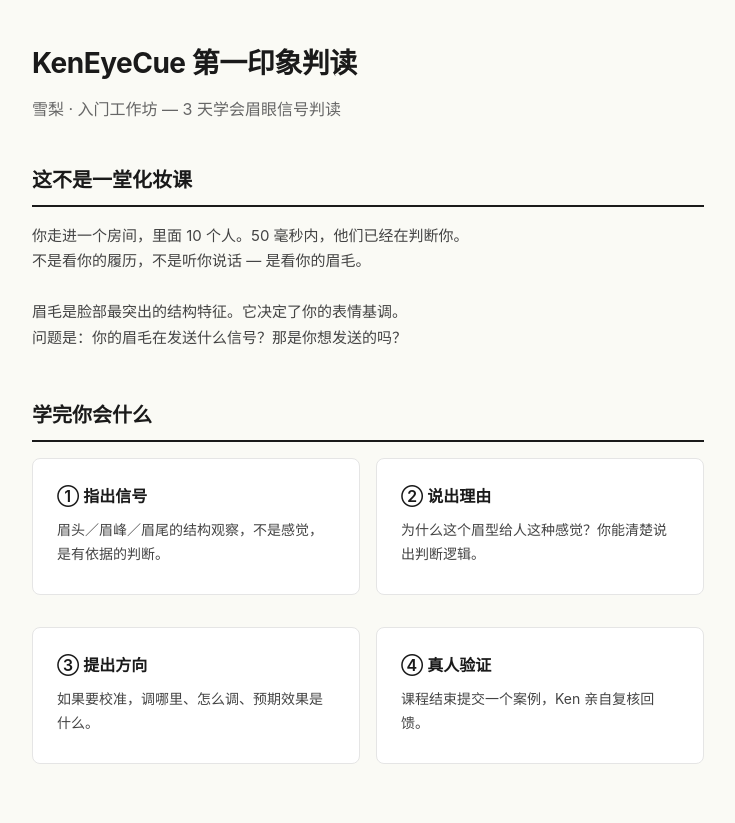
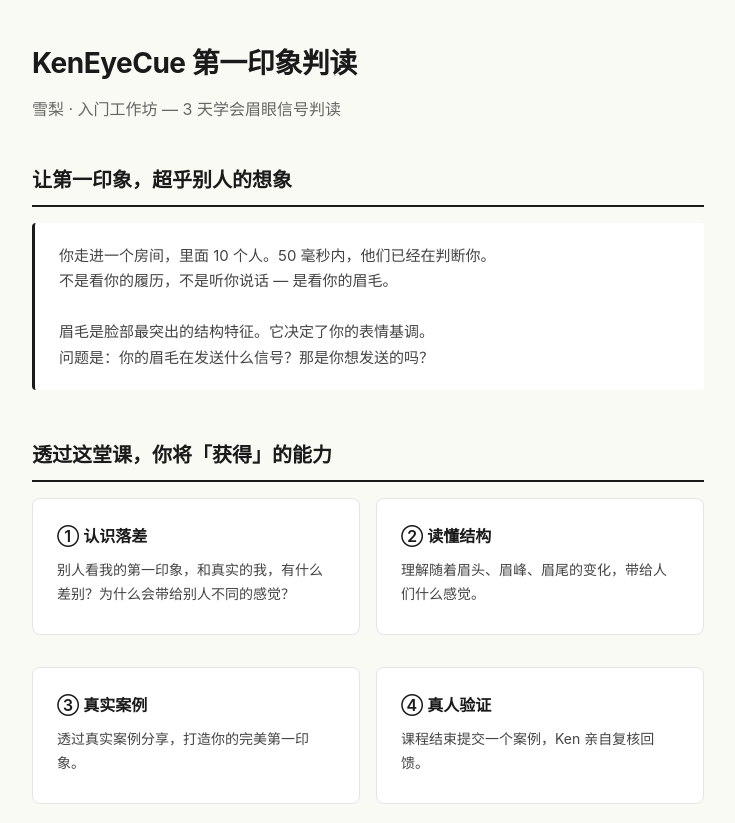
Before and after one commit to tsouiken/keneueye-sydney-pilot, a plain HTML site: page index.html in a window 1280 px wide. Shown: the top 823 px of the page, without its empty margins (272-1007 px from the left). Drawn offline with Linux system fonts and the light colour scheme.

Commit message:
feat: update landing page copy per Ken's direction

```diff
--- a/index.html
+++ b/index.html
@@ -40,6 +40,7 @@ h1 { font-size: 28px; font-weight: 700; margin-bottom: 8px; letter-spacing: -0.5
 .faq-item:last-child { border: none; }
 .faq-q { font-weight: 600; font-size: 15px; margin-bottom: 4px; }
 .faq-a { font-size: 14px; color: #555; }
+.quote { font-size: 15px; color: #444; padding: 20px 24px; background: #fff; border-left: 3px solid #1a1a1a; border-radius: 4px; margin-bottom: 16px; }
 @media (max-width: 600px) { .grid-2 { grid-template-columns: 1fr; } .container { padding: 24px 16px; } }
 </style>
 </head>
@@ -50,22 +51,34 @@ h1 { font-size: 28px; font-weight: 700; margin-bottom: 8px; letter-spacing: -0.5
 <p class="subtitle">雪梨 · 入门工作坊 — 3 天学会眉眼信号判读</p>
 
 <div class="section">
-<h2>这不是一堂化妆课</h2>
-<p style="font-size:15px;color:#444;margin-bottom:16px;">
+<h2>让第一印象，超乎别人的想象</h2>
+<div class="quote">
 你走进一个房间，里面 10 个人。50 毫秒内，他们已经在判断你。<br>
 不是看你的履历，不是听你说话 — 是看你的眉毛。<br><br>
 眉毛是脸部最突出的结构特征。它决定了你的表情基调。<br>
 问题是：你的眉毛在发送什么信号？那是你想发送的吗？
-</p>
+</div>
 </div>
 
 <div class="section">
-<h2>学完你会什么</h2>
+<h2>透过这堂课，你将「获得」的能力</h2>
 <div class="grid-2">
-<div class="card"><h3>① 指出信号</h3><p>眉头／眉峰／眉尾的结构观察，不是感觉，是有依据的判断。</p></div>
-<div class="card"><h3>② 说出理由</h3><p>为什么这个眉型给人这种感觉？你能清楚说出判断逻辑。</p></div>
-<div class="card"><h3>③ 提出方向</h3><p>如果要校准，调哪里、怎么调、预期效果是什么。</p></div>
-<div class="card"><h3>④ 真人验证</h3><p>课程结束提交一个案例，Ken 亲自复核回馈。</p></div>
+<div class="card">
+<h3>① 认识落差</h3>
+<p>别人看我的第一印象，和真实的我，有什么差别？为什么会带给别人不同的感觉？</p>
+</div>
+<div class="card">
+<h3>② 读懂结构</h3>
+<p>理解随着眉头、眉峰、眉尾的变化，带给人们什么感觉。</p>
+</div>
+<div class="card">
+<h3>③ 真实案例</h3>
+<p>透过真实案例分享，打造你的完美第一印象。</p>
+</div>
+<div class="card">
+<h3>④ 真人验证</h3>
+<p>课程结束提交一个案例，Ken 亲自复核回馈。</p>
+</div>
 </div>
 </div>
 
@@ -128,7 +141,7 @@ h1 { font-size: 28px; font-weight: 700; margin-bottom: 8px; letter-spacing: -0.5
 <div class="cta-box">
 <h2>想报名或了解更多？</h2>
 <p>联系 Bonnie，她会帮你确认梯次与付款方式。</p>
-<a href="mailto:bonnie@sydney-pilot.com" class="btn">联系 Bonnie 报名</a>
+<a href="enroll.html" class="btn">填写报名表</a>
 <p class="note" style="color:#999;margin-top:12px;">或直接微信联系 Bonnie（微信号由 Bonnie 提供）</p>
 </div>
 
```
